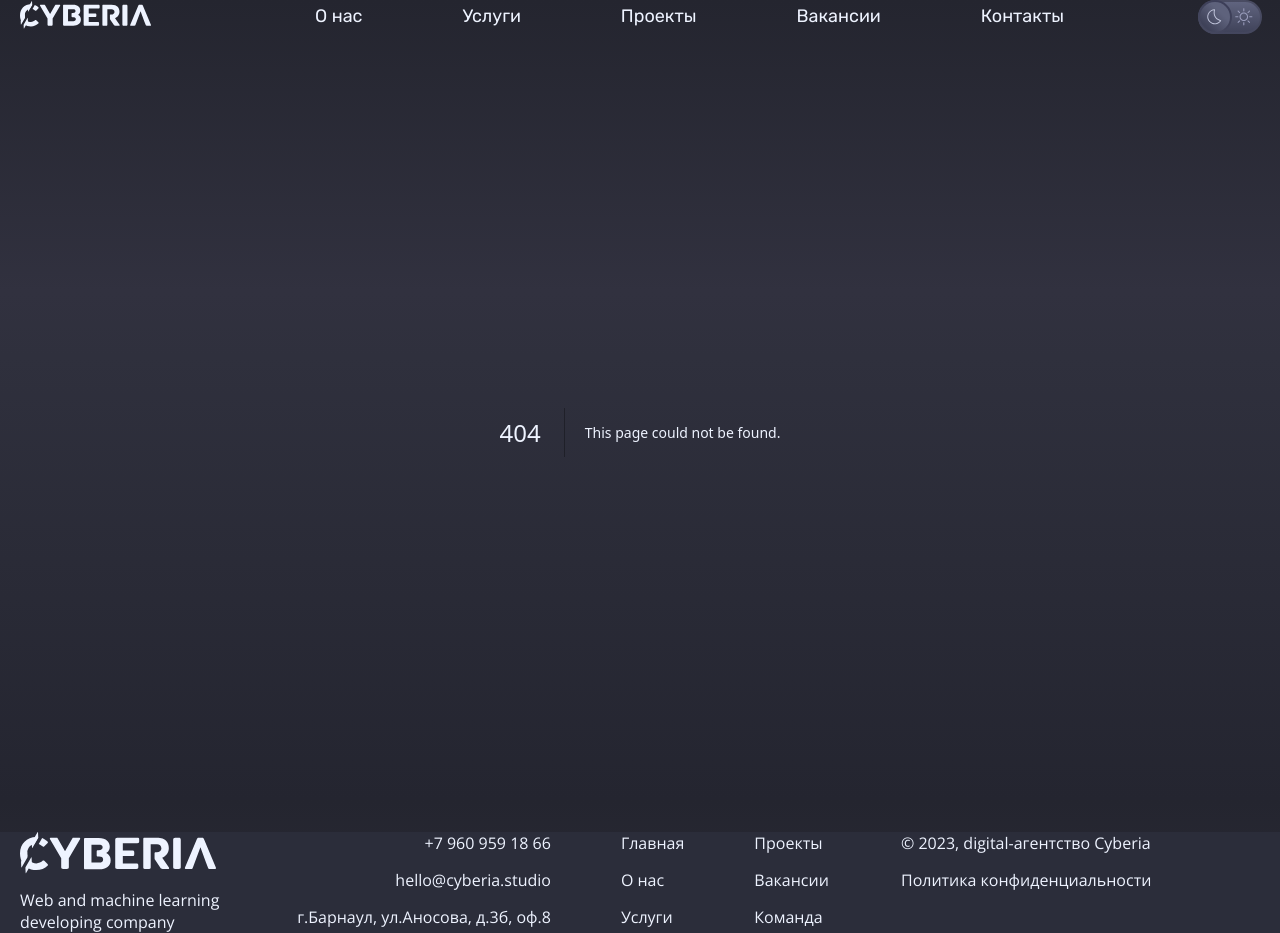
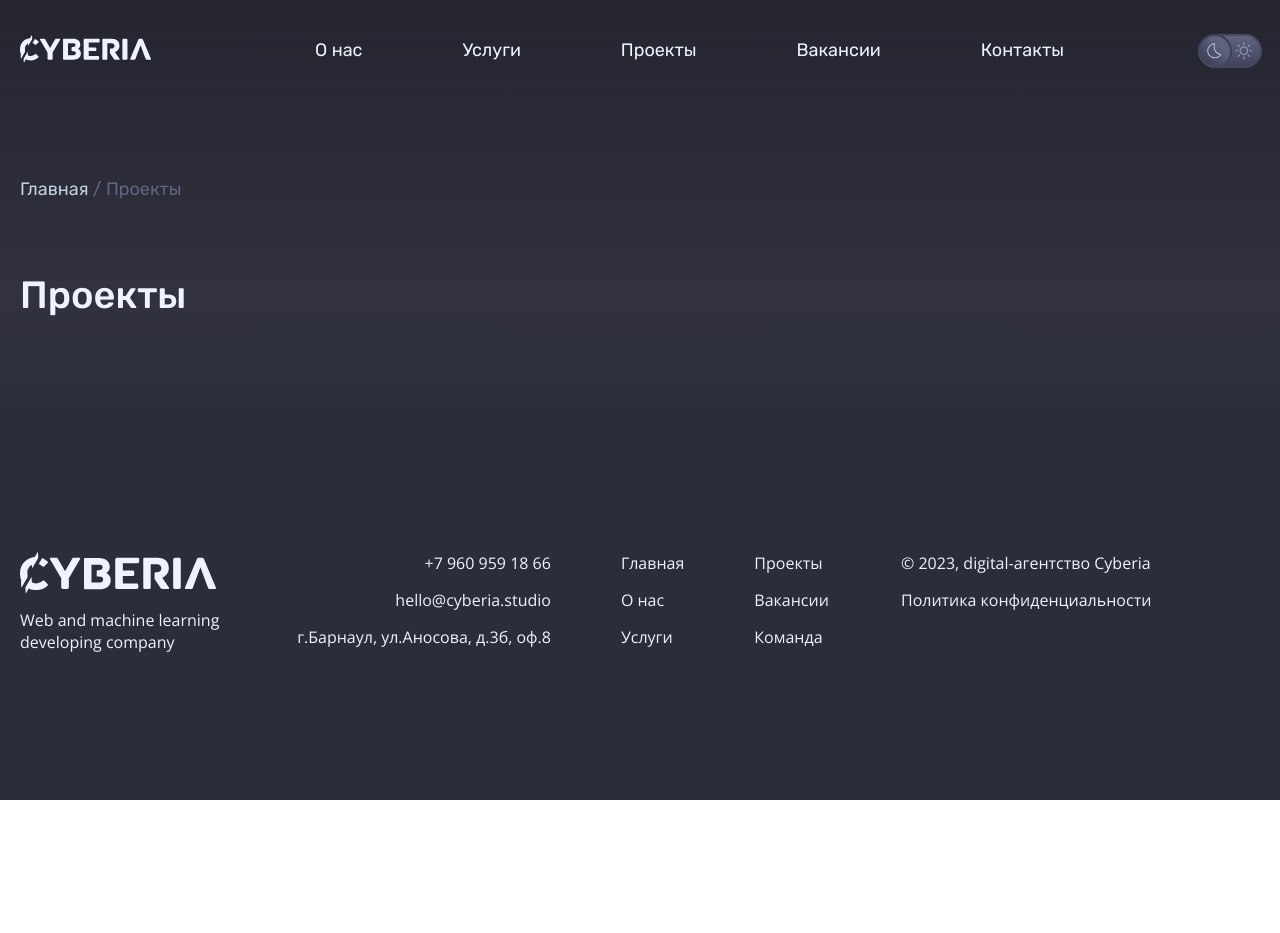
Before and after one commit to SergeiKazanin/app_nextjs, a Next.js app: page /projects in a window 1280 px wide. Before the commit this address had no page. After the commit the page ends 800 px from the top, so only its background shows below. Built offline with nearby package versions, Linux system fonts and the light colour scheme.

Commit message:
Page project edit

```diff
--- /dev/null
+++ b/app/projects/page.module.scss
@@ -0,0 +1,42 @@
+.projects {
+  &__container {
+    width: var(--width-container);
+    height: 100%;
+    margin: 0 auto;
+    text-align: start;
+  }
+  &__navElem {
+    margin-top: 80px;
+  }
+  &__linkMain {
+    color: #c4d2e3;
+    font-family: Rubik;
+    font-size: 18px;
+    text-decoration: none;
+    position: relative;
+    &::after {
+      display: block;
+      position: absolute;
+      bottom: -2px;
+      width: 0;
+      height: 1.5px;
+      background-color: #c4d2e3;
+      content: "";
+      transition: 0.3s ease-out;
+    }
+    &:hover:after {
+      width: 100%;
+    }
+  }
+  &__textHead {
+    color: #616580;
+    font-family: Rubik;
+    font-size: 18px;
+  }
+  &__HeaderPage {
+    color: var(--text-color);
+    font-family: RubikMedium;
+    font-size: 38px;
+    margin-top: 78px;
+  }
+}
--- /dev/null
+++ b/app/projects/page.tsx
@@ -0,0 +1,16 @@
+import Link from "next/link";
+import style from "./page.module.scss";
+
+export default function Projects() {
+  return (
+    <div className={style.projects__container}>
+      <div className={style.projects__navElem}>
+        <Link className={style.projects__linkMain} href={"/"}>
+          Главная
+        </Link>
+        <span className={style.projects__textHead}> / Проекты</span>
+      </div>
+      <h1 className={style.projects__HeaderPage}>Проекты</h1>
+    </div>
+  );
+}
--- a/components/Header/index.module.scss
+++ b/components/Header/index.module.scss
@@ -27,8 +27,9 @@
       display: block;
       position: absolute;
       left: 50%;
+      bottom: -5px;
       width: 0;
-      height: 1.2px;
+      height: 1.5px;
       background-color: var(--hover-color);
       content: "";
       transition: 0.3s ease-out;
```
Also changed, not shown: app/projects/FilterButtons/index.module.scss (added), app/projects/FilterButtons/index.tsx (added).
